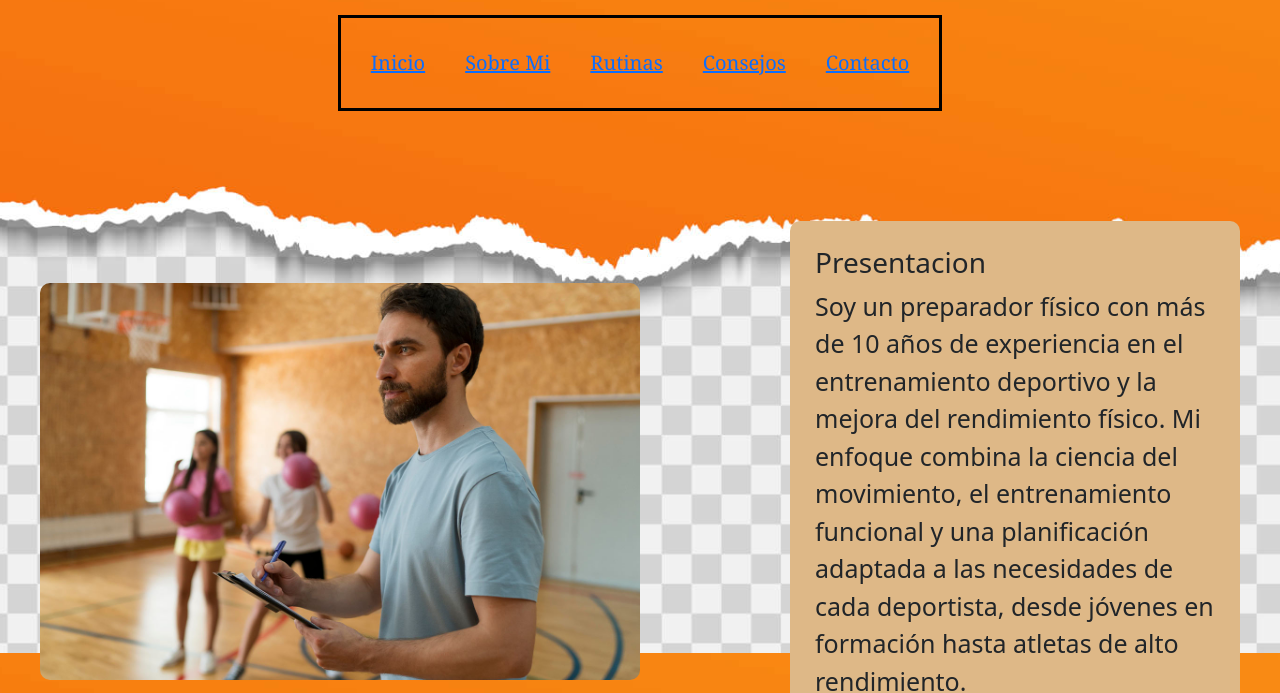
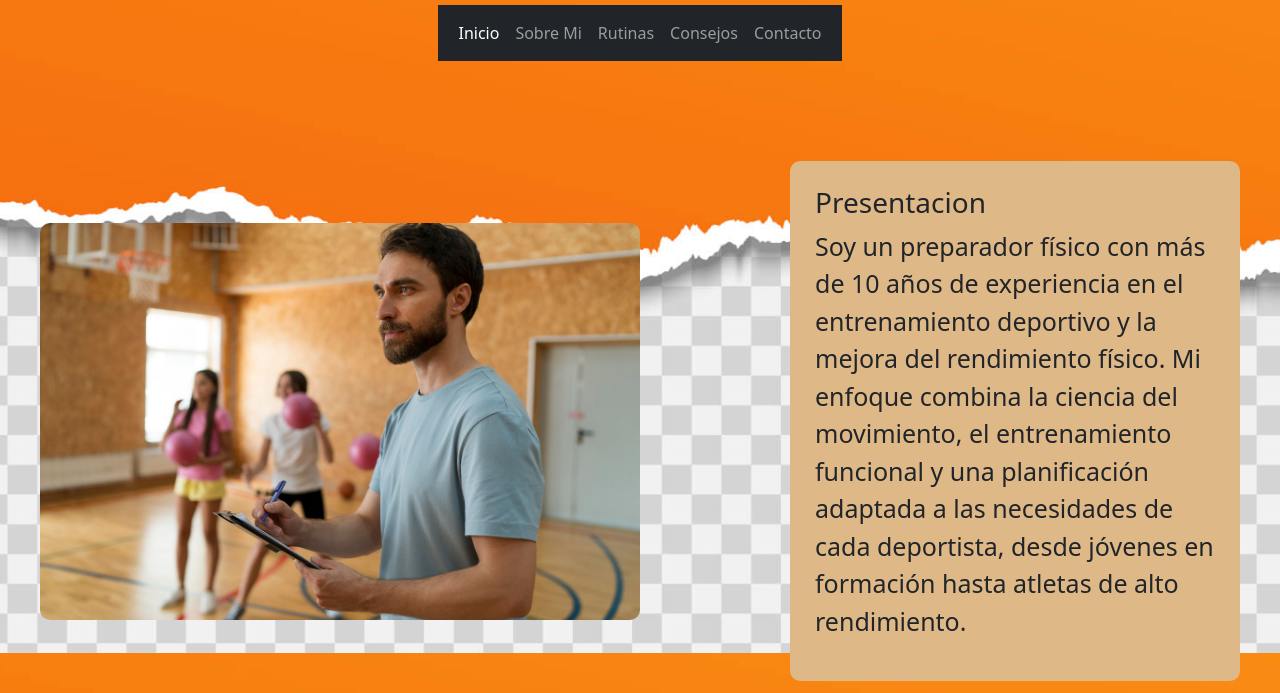
Before and after one commit to Shaktulu30/Desarrollo-Web-SH, a plain HTML site: page index.html in a window 1280 px wide. Shown: the part 147-840 px from the top of the page. Drawn offline with nearby package versions, Linux system fonts and the light colour scheme.

Commit message:
se comento la nav en css y se aplico estilo de navbar con bootstrap

```diff
--- a/CSS/style.css
+++ b/CSS/style.css
@@ -54,16 +54,16 @@ h2 {
     max-width: 500px;
 }
 
-nav {
+/*nav {
     grid-area: sidebar;
     display: flex;
     align-items: center;
-}
+}*/
 
-nav ul{
+/*nav ul{
     display: flex;
     flex-wrap: wrap;
-    list-style: none; /*quita los puntos*/
+    list-style: none;
     gap: 40px;
     padding: 30px;
     margin: 10px;
@@ -73,7 +73,7 @@ nav ul{
 li {
     font-family: Georgia, 'Times New Roman', Times, serif;
     font-size: 20px;
-}
+}*/
 
 main {
     grid-area: main;
@@ -135,10 +135,10 @@ footer {
         font-size: 24px;
     }
 
-    nav ul {
+    /*nav ul {
         font-size: 18px;
         gap: 25px;
-    }
+    }*/
     .presentacion {
         gap: 40px;
         padding: 0 30px;
@@ -170,7 +170,7 @@ footer {
         text-align: center;
         gap: 20px;
     }
-    nav ul {
+    /*nav ul {
         flex-direction: column;
         text-align: center;
         gap: 20px;
--- a/index.html
+++ b/index.html
@@ -18,15 +18,23 @@
         <h1>Preparacion Fisica</h1> <!-- nombre de la pag -->
         <h2 class="inicio">Inicio</h2> <!-- subtitulo de pestaña -->
 
-        <nav>
-    <ul> <!--lista desordenada-->
-        <li><a href="index.html">Inicio</a></li>
-        <li><a href="HTML/sobre-mi.html">Sobre Mi</a></li>
-        <li><a href="HTML/rutinas.html">Rutinas</a></li>
-        <li><a href="HTML/consejos.html">Consejos</a></li>
-        <li><a href="HTML/contacto.html">Contacto</a></li>
-    </ul>
+<nav class="navbar navbar-expand-lg navbar-dark bg-dark">
+  <div class="container">
+    <button class="navbar-toggler" type="button" data-bs-toggle="collapse" data-bs-target="#navbarNav"
+      aria-controls="navbarNav" aria-expanded="false" aria-label="Toggle navigation">
+      <span class="navbar-toggler-icon"></span>
+    </button>
 
+    <div class="collapse navbar-collapse justify-content-center" id="navbarNav">
+      <ul class="navbar-nav">
+        <li class="nav-item"><a class="nav-link active" href="../index.html">Inicio</a></li>
+        <li class="nav-item"><a class="nav-link" href="HTML/sobre-mi.html">Sobre Mi</a></li>
+        <li class="nav-item"><a class="nav-link" href="HTML/rutinas.html">Rutinas</a></li>
+        <li class="nav-item"><a class="nav-link" href="HTML/consejos.html">Consejos</a></li>
+        <li class="nav-item"><a class="nav-link" href="HTML/contacto.html">Contacto</a></li>
+      </ul>
+    </div>
+  </div>
 </nav>
     </header>
 
```
